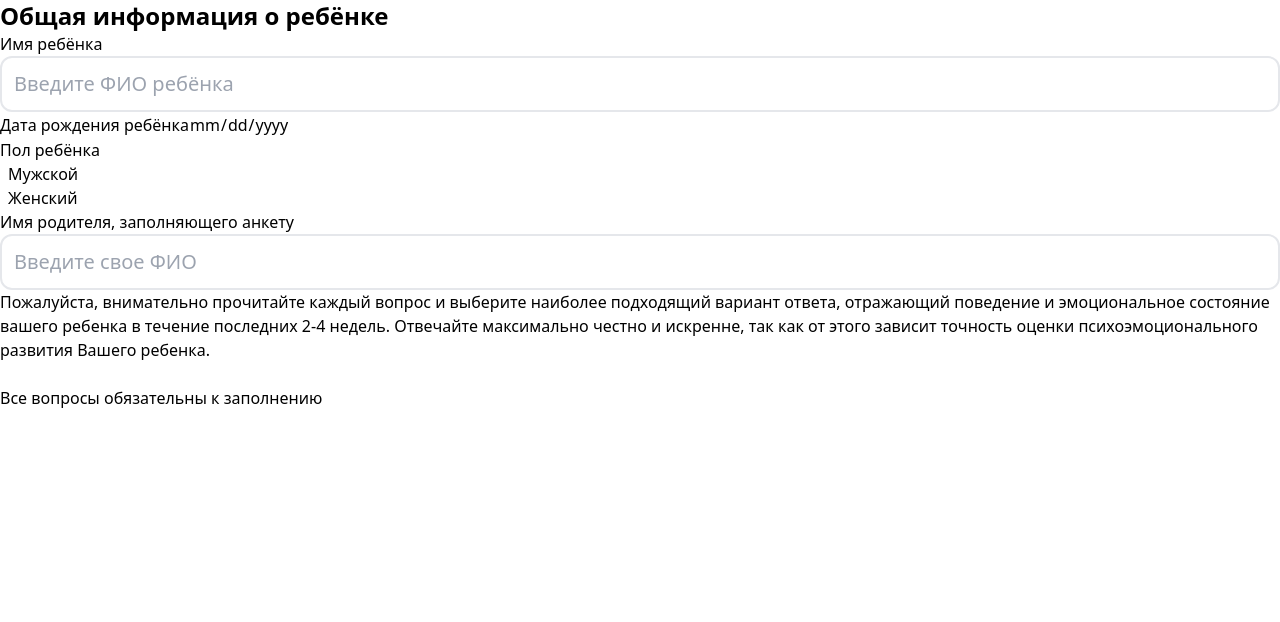
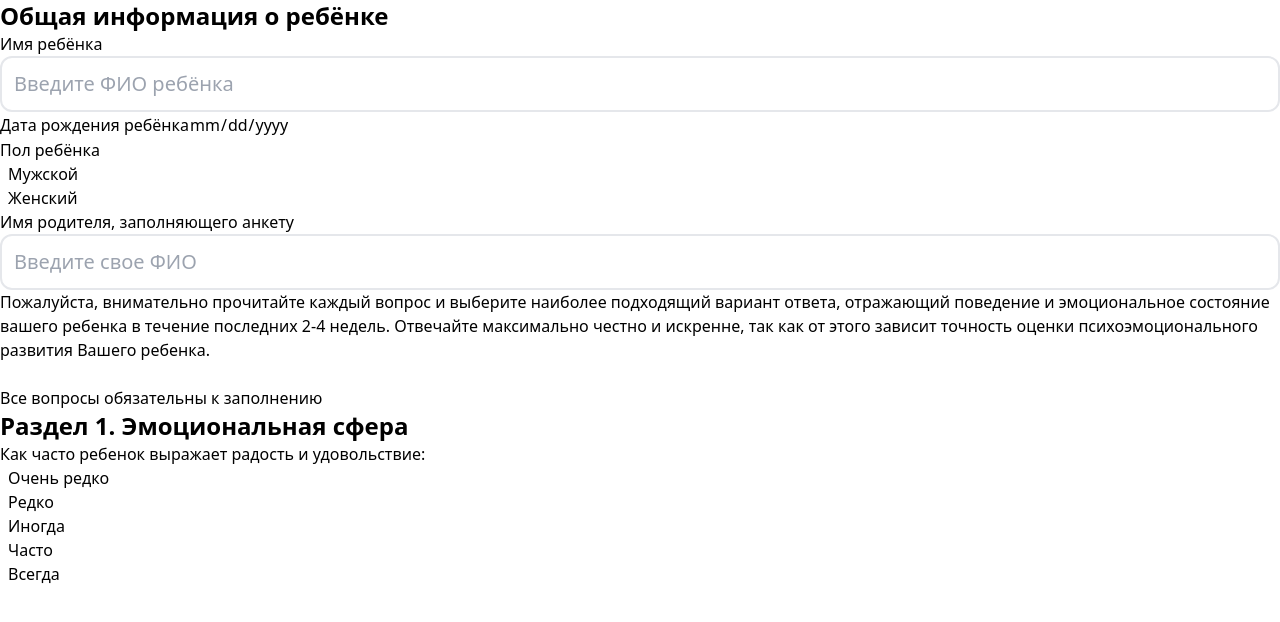
Before and after one commit to Staish69batareyka/test_work, a React (Vite) app: page / in a window 1280 px wide. Shown: the top 622 px of the page. Built offline with nearby package versions, Linux system fonts and the light colour scheme.

Commit message:
STYLE
Сделала стиль для .radio

```diff
--- a/src/Core.module.scss
+++ b/src/Core.module.scss
@@ -3,7 +3,6 @@
 }
 .input{
   &[type=text]{@apply border-2 w-full p-3 text-xl rounded-xl}
-
 }
 .h1{
   @apply font-bold text-2xl
@@ -14,21 +13,33 @@
 .label_radio{
   @apply relative px-2
 }
+.label_radio::before {
+  position: absolute;
+  content: "";
+  background: lightgray;
+  width: 20px;
+  height: 20px;
+  border-radius: 50%;
+  top: 2px;
+  right: 100%;
 
-//.label_radio{
-//  ::before{
-//    position: absolute;
-//    content: "";
-//    background: lightgray;
-//    width: 20px;
-//    height: 20px;
-//    border-radius: 50%;
-//    top: 2px;
-//    right: 100%;
-//  }
-//}
-.label_radio:before{
-
+}
+.label_radio:after{
+  position: absolute;
+  content: "";
+  background: dodgerblue;
+  width: 10px;
+  height: 10px;
+  border-radius: 50%;
+  top: 7px;
+  right: 106%;
+  display: none;
+}
+.radio:checked + .label_radio:after{
+  display: block;
+}
+.radio:checked + .label_radio:before {
+  background: transparent;
   padding: 2px;
   border: 3px solid dodgerblue;
 }
--- a/src/components/Survey/Survey.tsx
+++ b/src/components/Survey/Survey.tsx
@@ -17,10 +17,9 @@ export default function Survey(){
 
                 <div className="mb-10">
                     <label className="block">Пол ребёнка</label>
-                    <div className="flex items-center gap-10">
+                    <div className="flex items-center gap-10 ml-5">
                         <div className="flex items-center"><input className={style.radio} type="radio" id="man"/><label htmlFor="man" className={style.label_radio}>Мужской</label></div>
-                        <div className="flex items-center"><input className={style.radio} type="radio" id="woman"/><label
-                            htmlFor="woman" className={style.label_radio}>Женский</label></div>
+                        <div className="flex items-center"><input className={style.radio} type="radio" id="woman"/><label htmlFor="woman" className={style.label_radio}>Женский</label></div>
                     </div>
                 </div>
 
@@ -31,7 +30,7 @@ export default function Survey(){
 
             </div>
 
-            <div className="bg-red-50 p-5 rounded-3xl text-red-600">
+            <div className="bg-red-50 p-5 rounded-3xl text-red-600 my-10">
                 <div>
                     <div><img/></div>
                     <div>Пожалуйста, внимательно прочитайте каждый вопрос и выберите наиболее подходящий вариант ответа,
@@ -45,6 +44,18 @@ export default function Survey(){
                 </div>
             </div>
 
+            <div>
+                <div className={style.h1}>Раздел 1. Эмоциональная сфера</div>
+                <div>Как часто ребенок выражает радость и удовольствие:</div>
+                <div className="flex items-center gap-10 ml-5">
+                    <div className="flex items-center"><input className={style.radio} type="radio" id="not-often"/><label htmlFor="not-often" className={style.label_radio}>Очень редко</label></div>
+                    <div className="flex items-center"><input className={style.radio} type="radio" id="idk"/><label htmlFor="idk" className={style.label_radio}>Редко</label></div>
+                    <div className="flex items-center"><input className={style.radio} type="radio" id="sometimes"/><label htmlFor="sometimes" className={style.label_radio}>Иногда</label></div>
+                    <div className="flex items-center"><input className={style.radio} type="radio" id="often"/><label htmlFor="often" className={style.label_radio}>Часто</label></div>
+                    <div className="flex items-center"><input className={style.radio} type="radio" id="always"/><label htmlFor="always" className={style.label_radio}>Всегда</label></div>
+                </div>
+            </div>
+
         </div>
     )
 }
```
